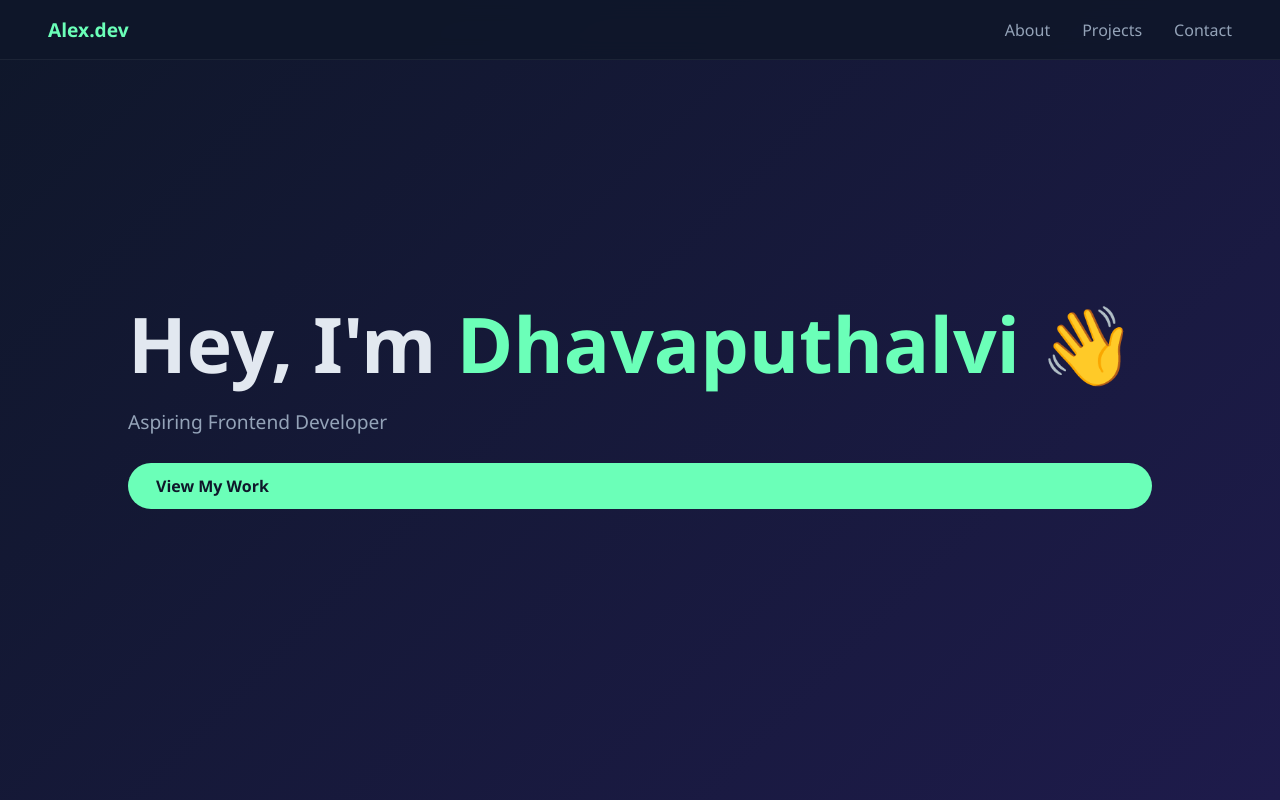
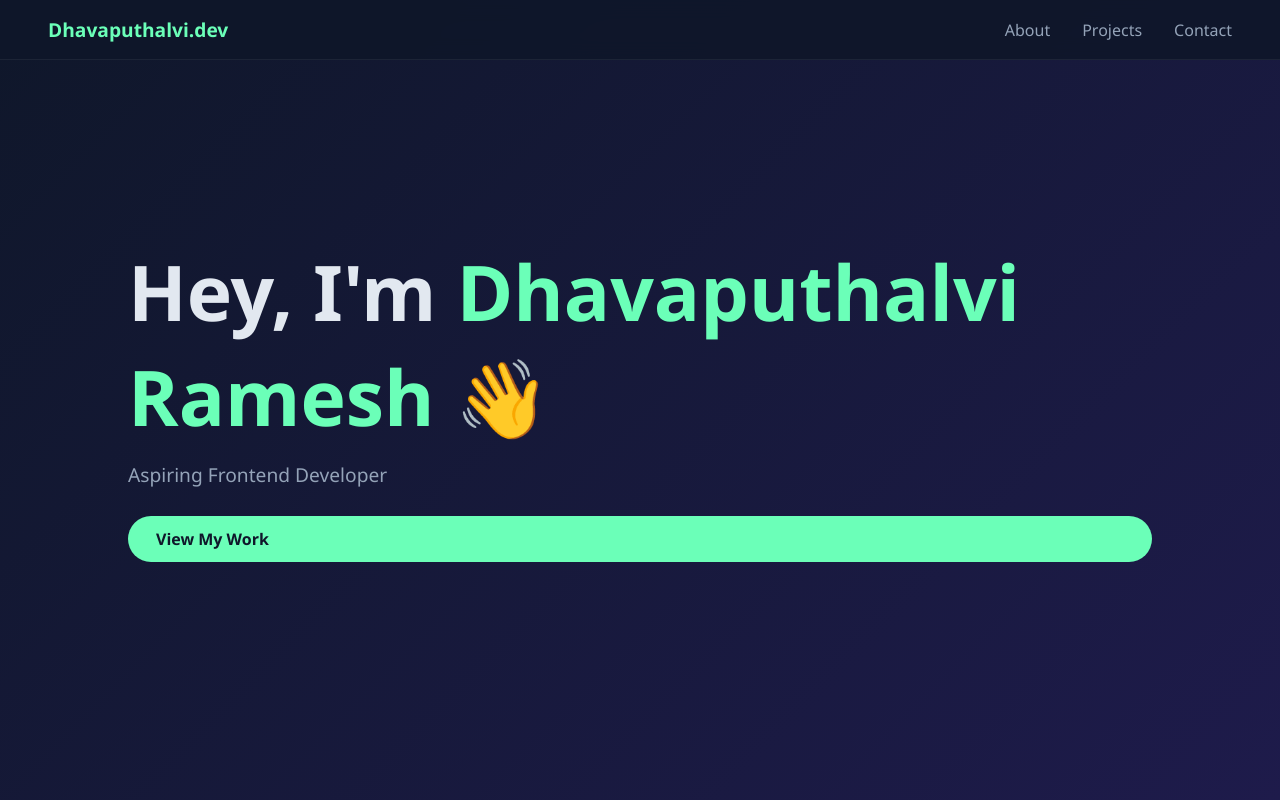
Before and after one commit to Dhavaputhalvi/NIT_Workshop_Portfolio, a plain HTML site: page index.html in a window 1280 px wide. Shown: the top 800 px of the page. Drawn offline with Linux system fonts and the light colour scheme.

Commit message:
Update index.html

```diff
--- a/index.html
+++ b/index.html
@@ -11,7 +11,7 @@
 
   <!-- ① NAVBAR -->
   <nav id="navbar" class="navbar">
-    <div class="nav-logo">Alex.dev</div>
+    <div class="nav-logo">Dhavaputhalvi.dev</div>
     <ul class="nav-links">
       <li><a href="#about">About</a></li>
       <li><a href="#projects">Projects</a></li>
@@ -21,7 +21,7 @@
 
   <!-- ② HERO -->
   <section id="hero" class="hero">
-    <h1>Hey, I'm <span class="name">Dhavaputhalvi</span> 👋</h1>
+    <h1>Hey, I'm <span class="name">Dhavaputhalvi Ramesh</span> 👋</h1>
     <p class="tagline">Aspiring Frontend Developer</p>
     <a href="#projects" class="btn-primary">View My Work</a>
   </section>
```
